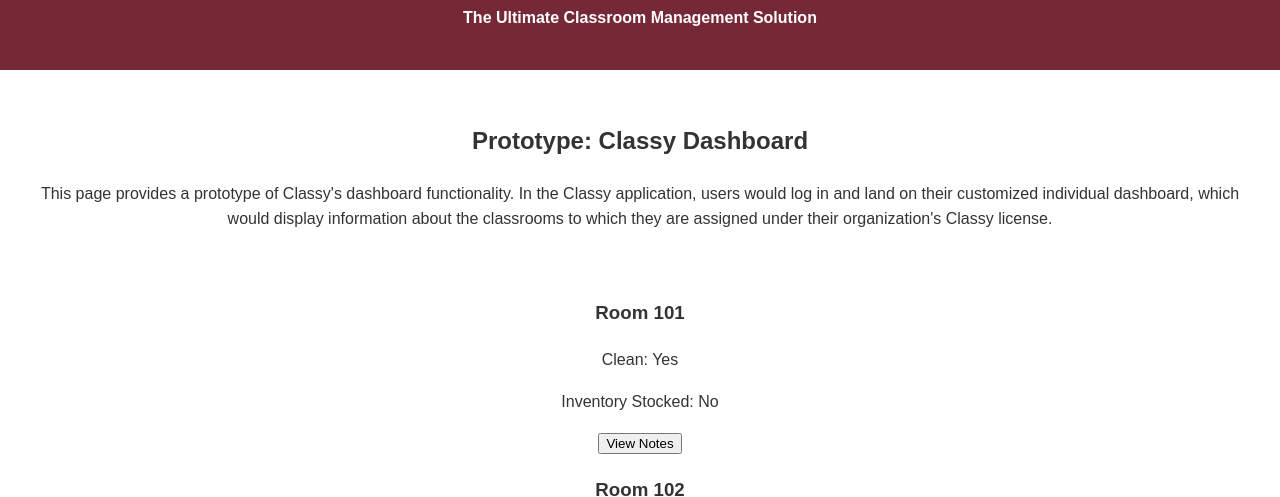
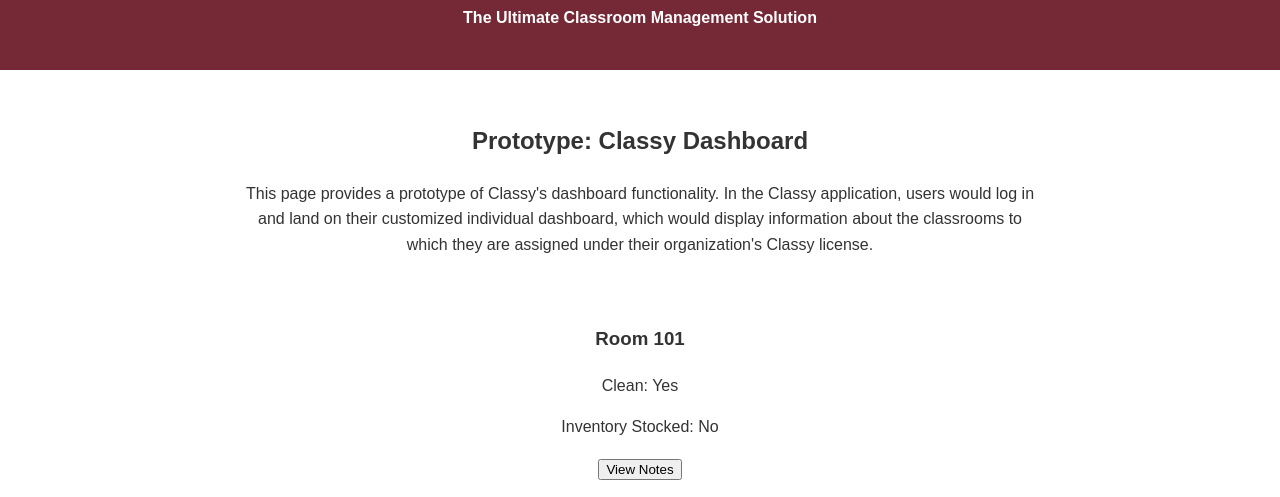
Before and after one commit to StephenBrom54/CS_400_Delicate_Garbage_Assignment1, a plain HTML site: page prototype.html in a window 1280 px wide. Shown: the part 265-762 px from the top of the page. Drawn offline with Linux system fonts and the light colour scheme.

Commit message:
1/22/24 - Adam - updated CSS file

```diff
--- a/css/style.css
+++ b/css/style.css
@@ -32,7 +32,7 @@ section#video-pitch {
     background-color: #f4f4f4;
 }
 
-section#product-description, section#vision{
+section#product-description, section#vision, section#prototype{
     max-width: 800px;
     margin: 0 auto;
 }
```
